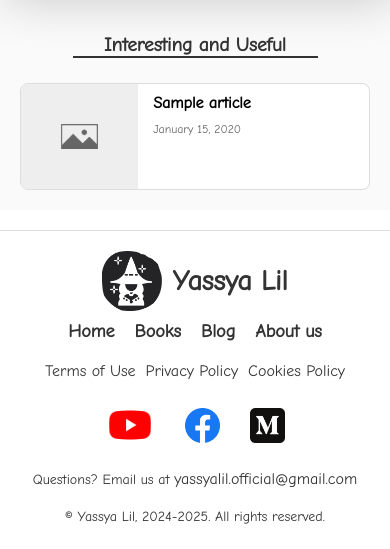
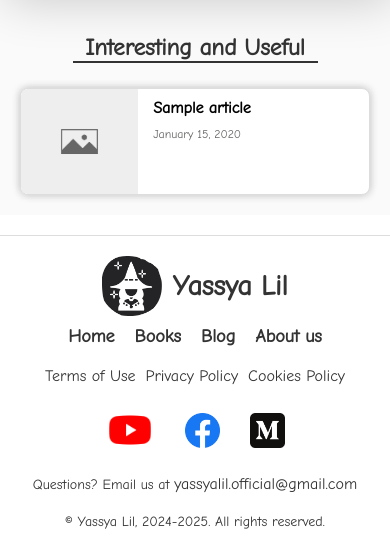
Before and after one commit to julianzim/bookshelf, a Python web app: template app/templates/pages/blog.html in a window 390 px wide. Shown: the part 81-630 px from the top of the page. Run offline with Jinja, Linux system fonts and the light colour scheme; the template is opened without the code that fills it: most values are stand-ins (such as "Sample title", 1, 10 or a date in 2020).

Commit message:
added shadows tocards and increase h1 size

```diff
--- a/app/static/styles/4_blog.css
+++ b/app/static/styles/4_blog.css
@@ -92,7 +92,11 @@
     .card {
         flex-direction: column;
         width: 30%;
-        box-shadow: none;
+        box-shadow:
+            3px 3px 5px rgb(150,150,150,0.15),
+            -3px 3px 5px rgb(150,150,150,0.15),
+            3px -3px 5px rgb(150,150,150,0.15),
+            -3px -3px 5px rgb(150,150,150,0.15);
         border: 1px solid #ddd;
     }
 }
@@ -147,6 +151,10 @@
 }
 
 @media only screen and (max-width: 426px) {
+    .content h1 {
+        font-size: 1.45rem;
+    }
+
     .card-header {
         flex-direction: column-reverse;
     }
```
